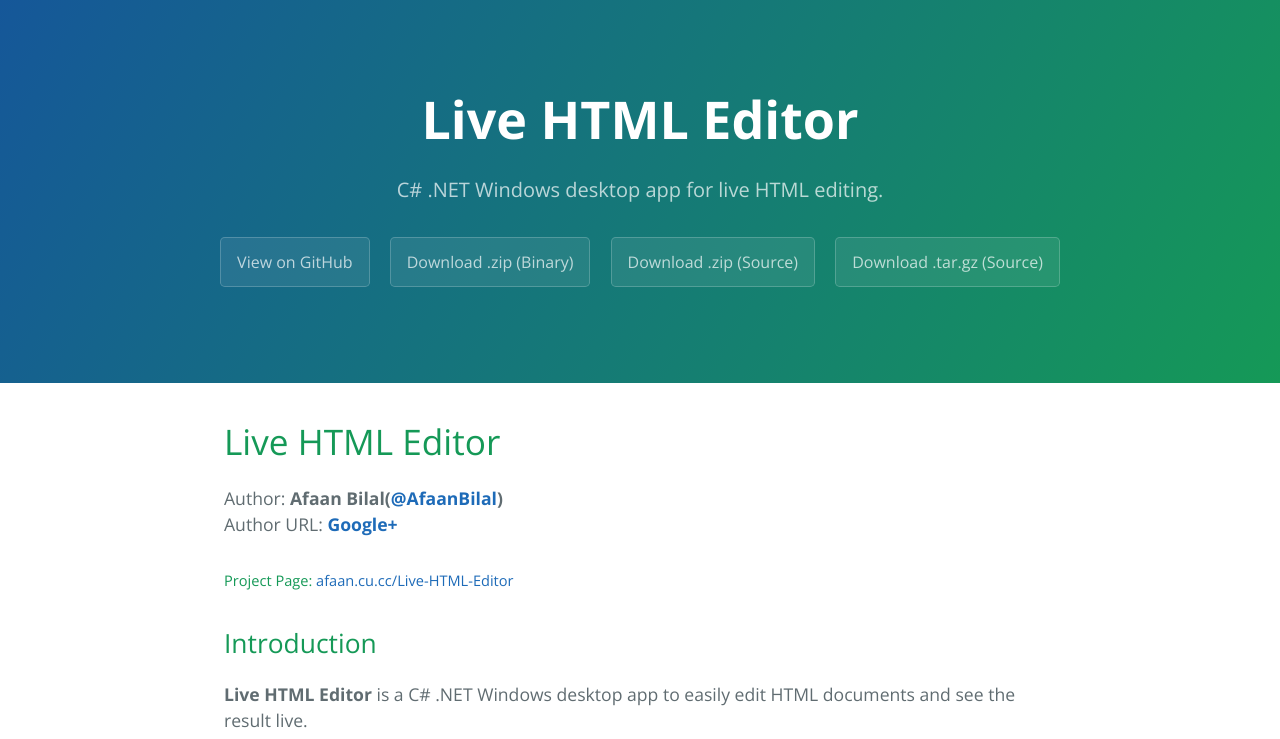
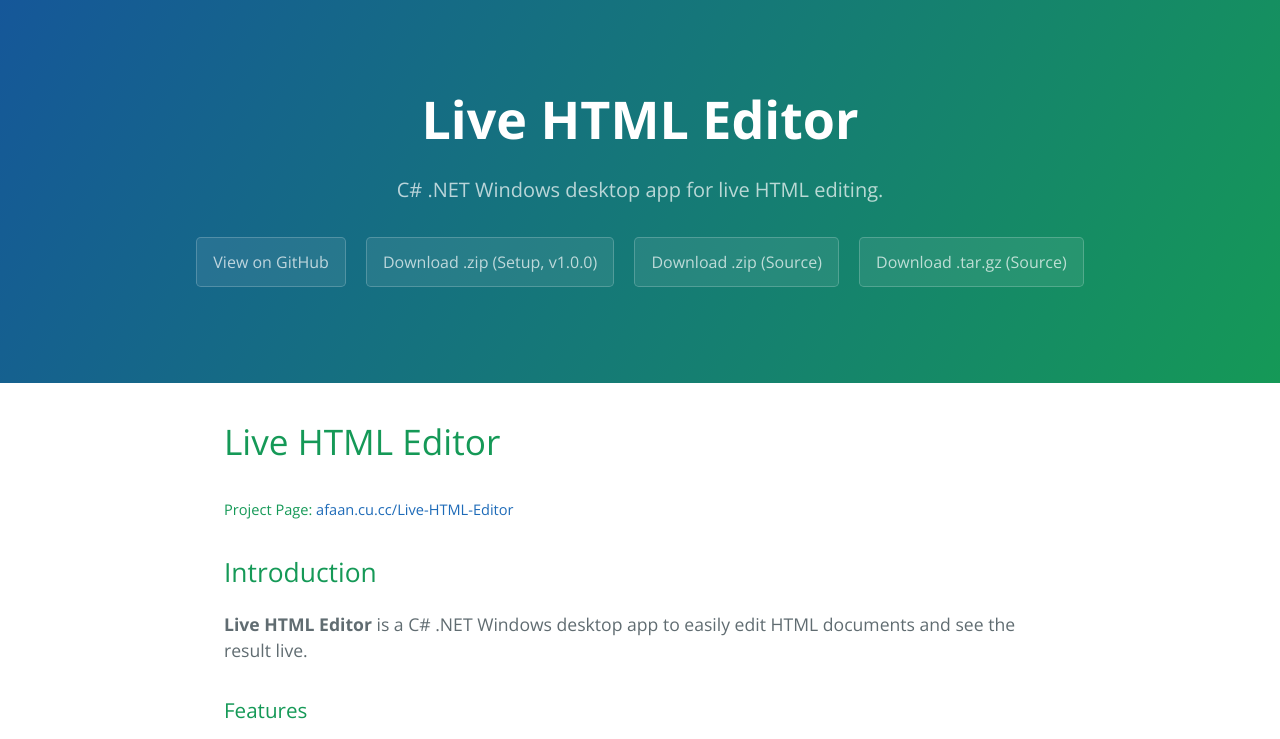
Before and after one commit to AfaanBilal/Live-HTML-Editor, a plain HTML site: page index.html in a window 1280 px wide. Shown: the top 739 px of the page. Drawn offline with nearby package versions, Linux system fonts and the light colour scheme.

Commit message:
Updated setup link

```diff
--- a/index.html
+++ b/index.html
@@ -16,7 +16,7 @@
       <h1 class="project-name">Live HTML Editor</h1>
       <h2 class="project-tagline">C# .NET Windows desktop app for live HTML editing.</h2>
       <a href="https://github.com/AfaanBilal/Live-HTML-Editor" class="btn">View on GitHub</a>
-      <a href="https://github.com/AfaanBilal/Live-HTML-Editor/pre-built/LiveHTMLEditor.zip" class="btn">Download .zip (Binary)</a>
+      <a href="https://github.com/AfaanBilal/Live-HTML-Editor/pre-built/Live-HTML-Editor-1.0.0-Setup.zip" class="btn">Download .zip (Setup, v1.0.0)</a>
       <a href="https://github.com/AfaanBilal/Live-HTML-Editor/zipball/master" class="btn">Download .zip (Source)</a>
       <a href="https://github.com/AfaanBilal/Live-HTML-Editor/tarball/master" class="btn">Download .tar.gz (Source)</a>
     </section>
@@ -24,9 +24,6 @@
     <section class="main-content">
       <h1>
 <a id="live-html-editor" class="anchor" href="#live-html-editor" aria-hidden="true"><span class="octicon octicon-link"></span></a>Live HTML Editor</h1>
-
-<p>Author: <strong>Afaan Bilal(<a href="https://github.com/AfaanBilal">@AfaanBilal</a>)</strong><br>
-Author URL: <strong><a href="https://google.com/+AfaanBilal">Google+</a></strong></p>
 
 <h5>
 <a id="project-page-afaancucclive-html-editor" class="anchor" href="#project-page-afaancucclive-html-editor" aria-hidden="true"><span class="octicon octicon-link"></span></a>Project Page: <a href="http://afaan.cu.cc/Live-HTML-Editor">afaan.cu.cc/Live-HTML-Editor</a>
```
